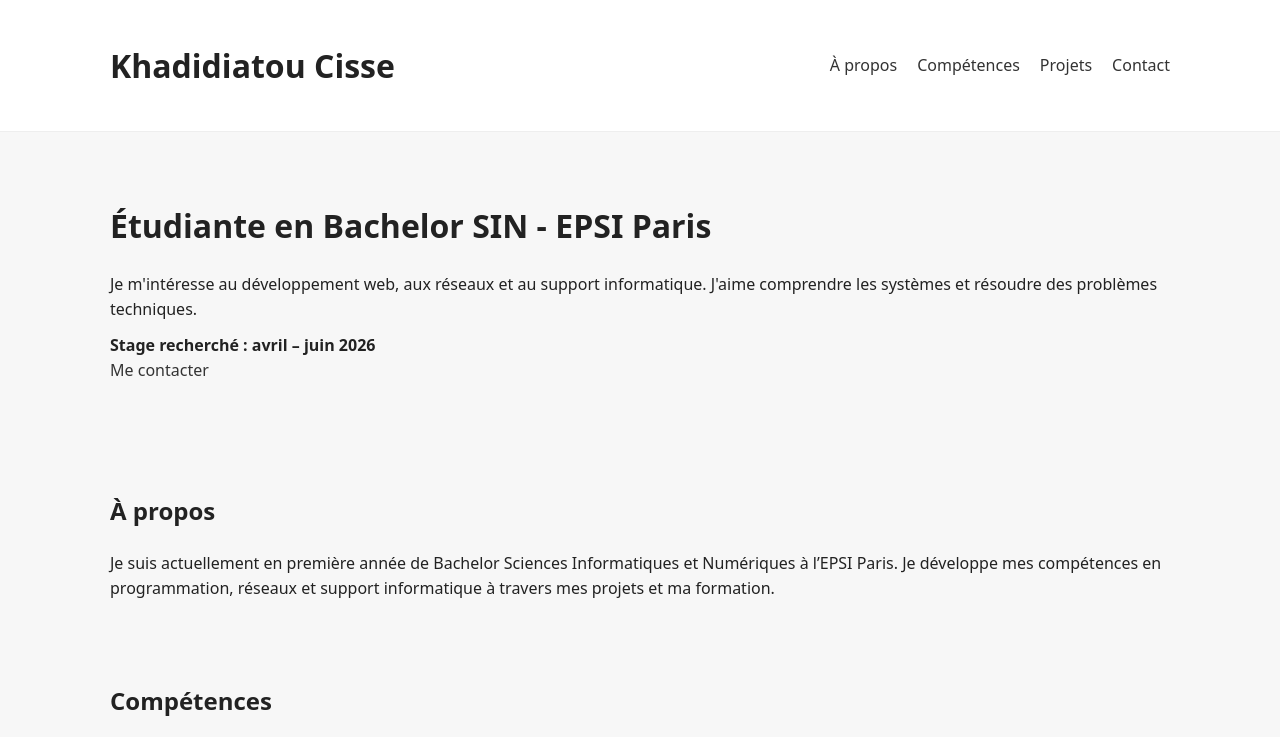
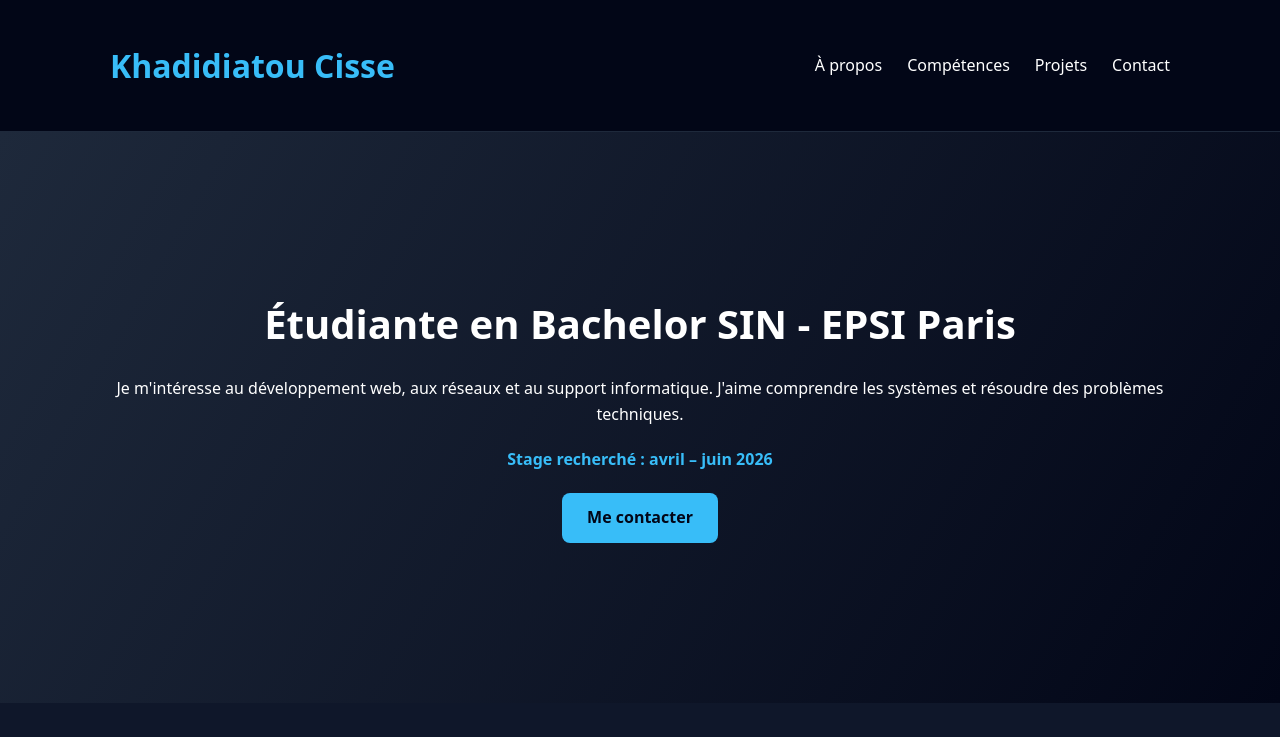
Before and after one commit to khadidiatoucisse818-netizen/khadidiatoucisse818-netizen.github.io, a plain HTML site: page index.html in a window 1280 px wide. Shown: the top 737 px of the page. Drawn offline with Linux system fonts and the light colour scheme.

Commit message:
Update style.css

```diff
--- a/style.css
+++ b/style.css
@@ -6,10 +6,12 @@
 
 body{
 font-family:system-ui;
+background:#0f172a;
+color:white;
 line-height:1.6;
-color:#222;
-background:#f7f7f7;
 }
+
+/* container */
 
 .container{
 max-width:1100px;
@@ -17,9 +19,11 @@
 padding:40px 20px;
 }
 
-header{
-background:white;
-border-bottom:1px solid #eee;
+/* header */
+
+.header{
+background:#020617;
+border-bottom:1px solid #1e293b;
 }
 
 .nav{
@@ -29,68 +33,107 @@
 flex-wrap:wrap;
 }
 
-ul{
+.logo{
+color:#38bdf8;
+}
+
+nav ul{
 display:flex;
-gap:20px;
+gap:25px;
 list-style:none;
 }
 
-a{
+nav a{
+color:white;
 text-decoration:none;
-color:#333;
+font-weight:500;
 }
 
-.hero{
-display:flex;
-align-items:center;
-min-height:40vh;
+nav a:hover{
+color:#38bdf8;
 }
 
-.hero-text{
-max-width:600px;
+/* hero */
+
+.hero{
+background:linear-gradient(120deg,#1e293b,#020617);
+padding:120px 20px;
+text-align:center;
 }
 
 .hero h2{
-font-size:32px;
+font-size:40px;
 margin-bottom:20px;
 }
 
 .stage{
-margin-top:10px;
+margin:20px 0;
+font-weight:bold;
+color:#38bdf8;
+}
+
+.btn{
+display:inline-block;
+padding:12px 25px;
+background:#38bdf8;
+color:#020617;
+border-radius:8px;
+text-decoration:none;
 font-weight:bold;
 }
 
+/* sections */
+
+.section{
+padding:80px 0;
+}
+
+.section.dark{
+background:#020617;
+}
+
 h2{
-margin-bottom:20px;
+margin-bottom:30px;
+font-size:28px;
 }
+
+/* grid */
 
 .grid{
 display:grid;
 grid-template-columns:repeat(2,1fr);
-gap:20px;
+gap:25px;
 }
 
+/* cards */
+
 .card{
-background:white;
-padding:20px;
+background:#1e293b;
+padding:25px;
 border-radius:10px;
-box-shadow:0 5px 10px rgba(0,0,0,0.05);
+transition:0.3s;
 }
+
+.card:hover{
+transform:translateY(-5px);
+background:#334155;
+}
+
+/* footer */
 
 footer{
 text-align:center;
 padding:30px;
-background:white;
+background:#020617;
 margin-top:40px;
 }
 
-/* RESPONSIVE */
+/* responsive */
 
 @media (max-width:768px){
 
-.hero{
-flex-direction:column;
-text-align:center;
+.hero h2{
+font-size:28px;
 }
 
 .grid{
```
